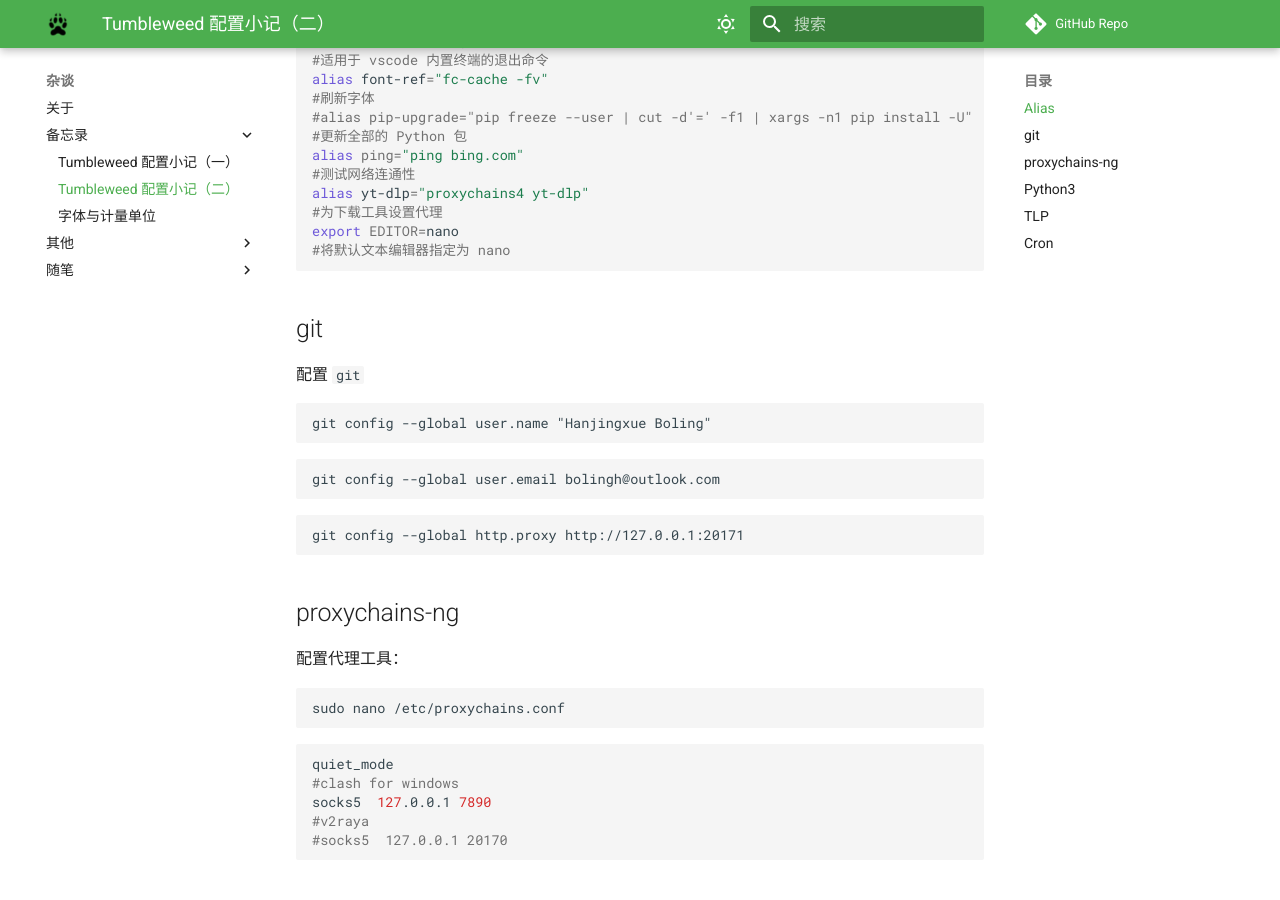
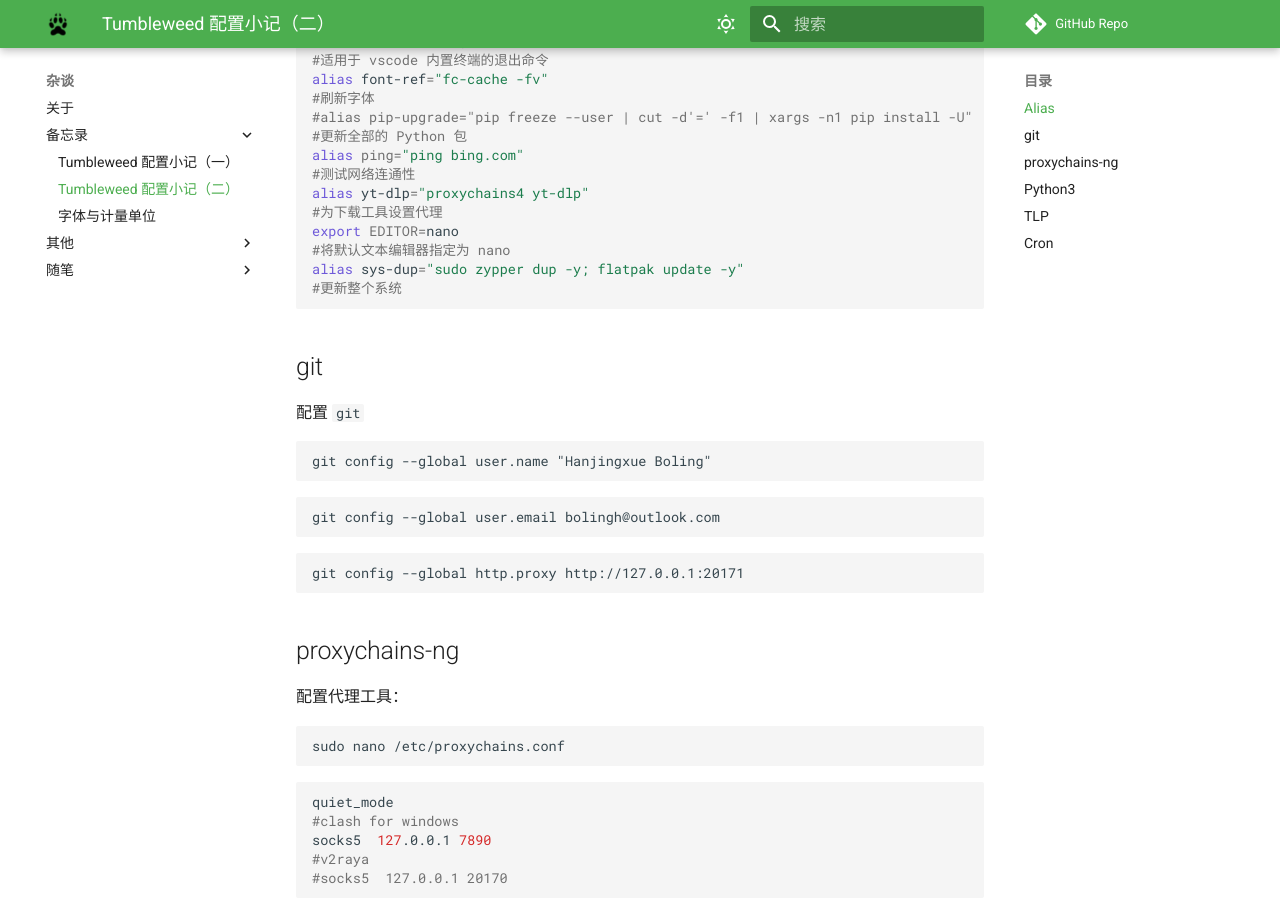
Before and after one commit to Hanjingxue-Boling/Whiteboard, an MkDocs documentation site: the page built from docs/essay/memo/other-configs.md, in a window 1280 px wide and 900 px high, scrolled down 707 px. Built offline with MkDocs 1.6.1 and Material for MkDocs 9.7.7, drawn with Linux system fonts in a browser that asks for light colours; comment, search, counter and statistics services are not loaded.

Commit message:
update 2022-05-13-01

````diff
--- a/docs/essay/memo/other-configs.md
+++ b/docs/essay/memo/other-configs.md
@@ -37,6 +37,8 @@ alias yt-dlp="proxychains4 yt-dlp"
 #为下载工具设置代理
 export EDITOR=nano
 #将默认文本编辑器指定为 nano
+alias sys-dup="sudo zypper dup -y; flatpak update -y"
+#更新整个系统
 ```
 
 ## git
````
